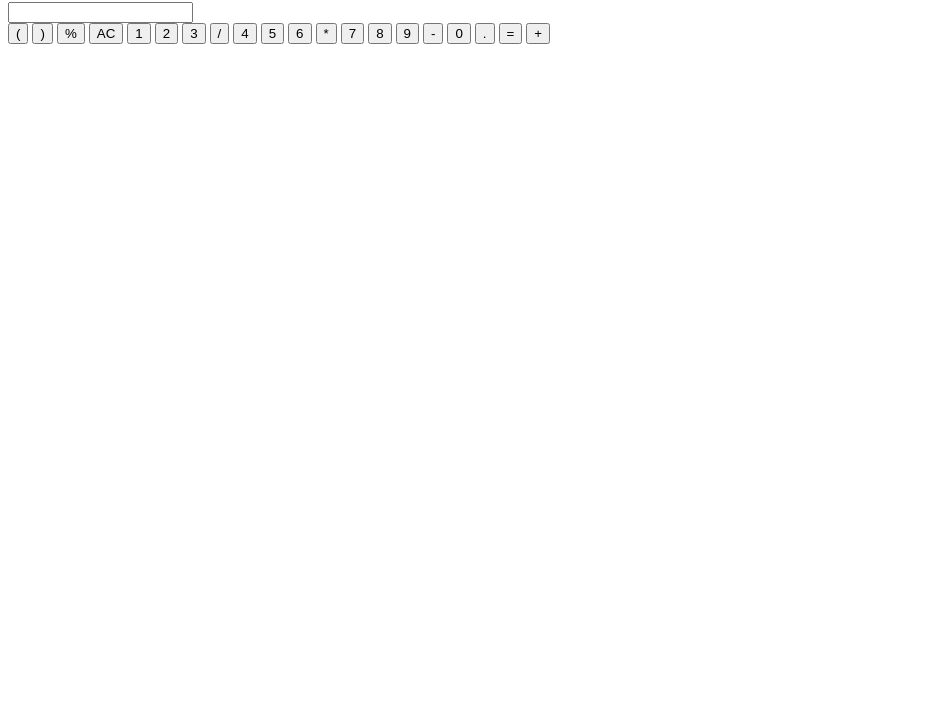
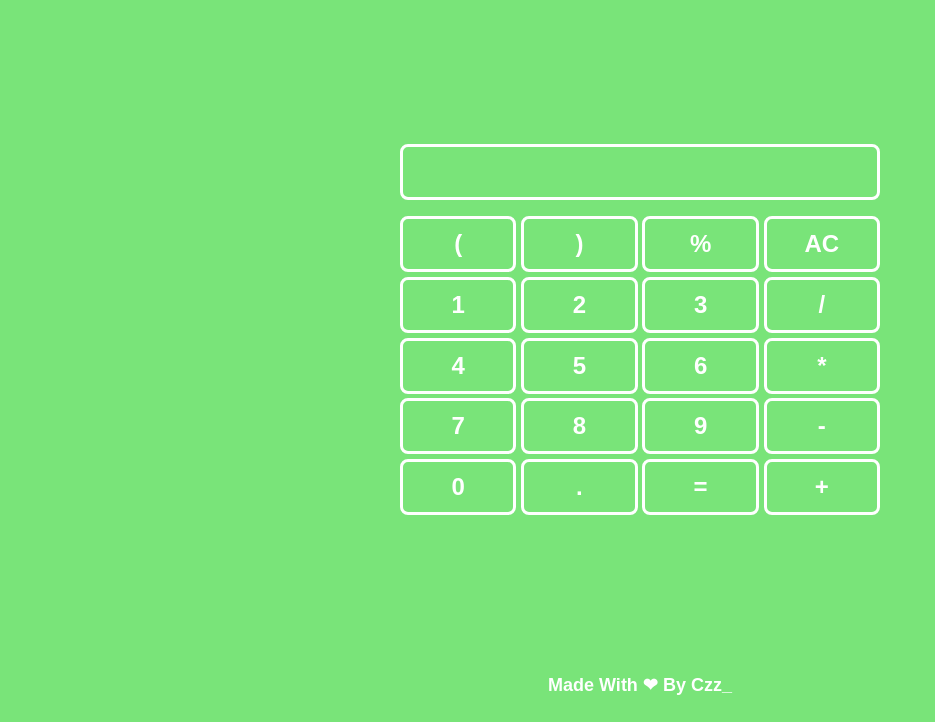
Before and after one commit to Czzped/Math-Solver-Calculator, a plain HTML site: page index.html in a window 1280 px wide. Shown: the part 78-800 px from the top of the page, without its empty margins (0-935 px from the left). Drawn offline with Linux system fonts and the light colour scheme.

Commit message:
CSS Stylization and Imgs Folder Inclusion

```diff
--- a/index.html
+++ b/index.html
@@ -1,23 +1,24 @@
 <!DOCTYPE html>
-<html lang="en">
+<html lang="pt-br">
 <head>
     <meta charset="UTF-8">
     <meta http-equiv="X-UA-Compatible" content="IE=edge">
     <meta name="viewport" content="width=device-width, initial-scale=1.0">
+    <link rel="shortcut icon" href="./imgs/calculator-img.png" type="image/x-icon">
     <link rel="stylesheet" href="style.css">
     <script src="./script.js" defer></script>
     <title>Math Solver Calculator</title>
 </head>
 <body>
 
+    <div class="container">
+
         <header>
             <h1>Math Solver Calculator</h1>
         </header>
 
-    <section>
-
-        <input type="text" id="numbersInputContant">
-
+        <main>
+            <input type="text" id="numbersInputContant" class="calculatorInputContant" name="number">
             <section class="sectionButtonsContainer">
 
                 <button class="sectionsButtonsContant" id="buttonsContant" data-value=" ( ">(</button>
@@ -43,9 +44,11 @@
 
 
             </section>
+        </main>
 
-    </section>
+        <footer>Made With ❤ By Czz_</footer>
 
+    </div>
 
 </body>
 </html>
--- a/style.css
+++ b/style.css
@@ -0,0 +1,97 @@
+* {
+
+    padding: 0;
+    margin: 0;
+    box-sizing: border-box;
+}
+
+.container {
+
+    display: flex;
+    flex-direction: column;
+    align-items: center;
+    justify-content: space-between;
+
+    min-height: 100vh;
+    padding: 2%;
+
+    font-family: 'Ubuntu',sans-serif;
+    background-color: #79e479;
+
+    gap: 5rem;
+}
+
+header {
+
+    color: #fff;
+}
+
+main {
+
+    display: flex;
+    flex-direction: column;
+    justify-content: center;
+    align-items: center;
+
+    gap: 1rem;
+}
+
+.calculatorInputContant{
+
+    height: 3.5rem;
+    width: 30rem;
+
+    outline: none;
+
+    color: #fff;
+    font-size: x-large;
+
+
+    border: 0.2rem solid #fff;
+    background-color: transparent;
+    border-radius: 0.5rem;
+}
+
+.sectionButtonsContainer{
+
+    display: grid;
+    grid-template-columns: 1fr 1fr 1fr 1fr;
+
+    width: 100%;
+
+    gap: 0.3rem;
+}
+
+.sectionsButtonsContant{
+
+    height: 3.5rem;
+    width: 100%;
+
+    border: 0.2rem solid #fff;
+    border-radius: 0.5rem;
+
+    color: white;
+    font-family: 'Ubuntu',sans-serif;
+    font-weight: bolder;
+    font-size: x-large;
+
+    outline: none;
+    background-color: transparent;
+
+    cursor: pointer;
+    transition: 0.2s;
+}
+
+.sectionsButtonsContant:hover {
+
+    background-color: white;
+    color: #79e479;;
+}
+
+footer{
+
+    color: white;
+    font-family: 'Ubuntu',sans-serif;
+    font-weight: bolder;
+    font-size: large;
+}
```
Also changed, not shown: imgs/calculator-img.png (added). Lines whose indentation alone changed are shown as unchanged.
